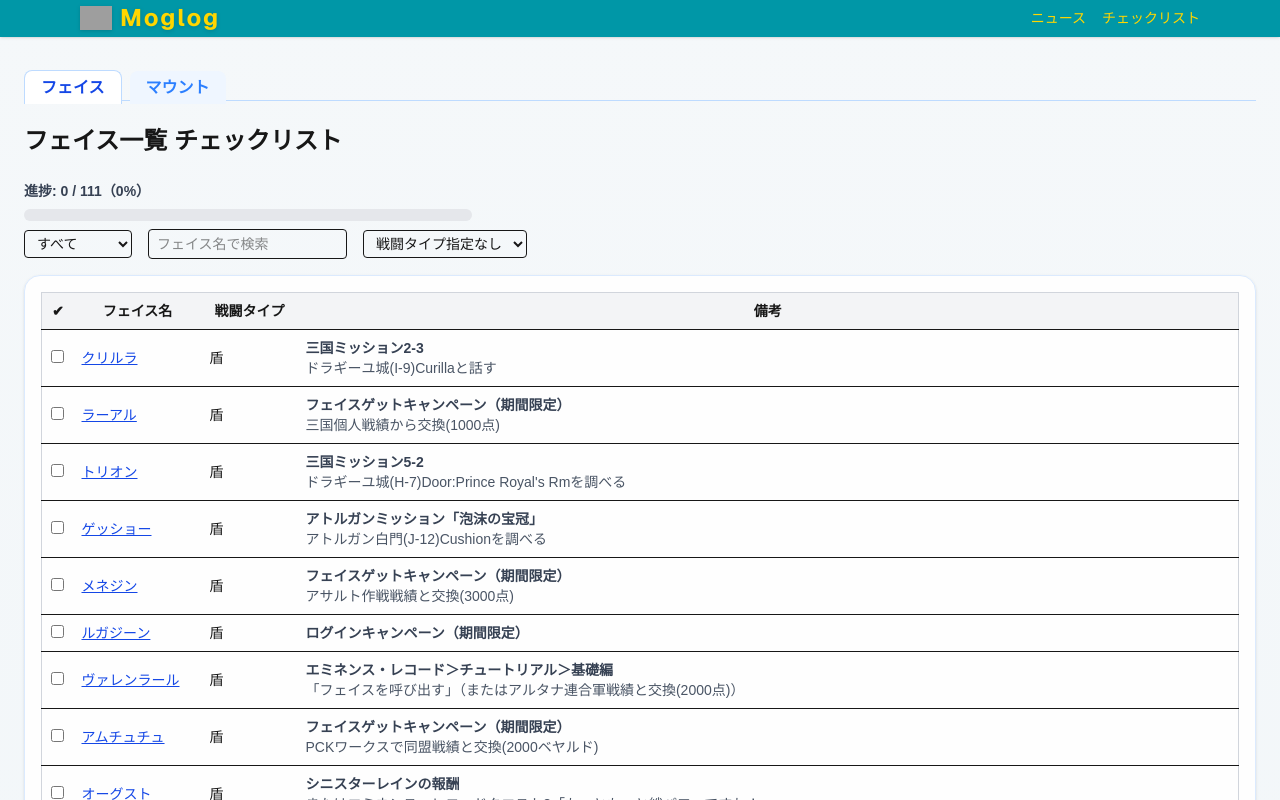
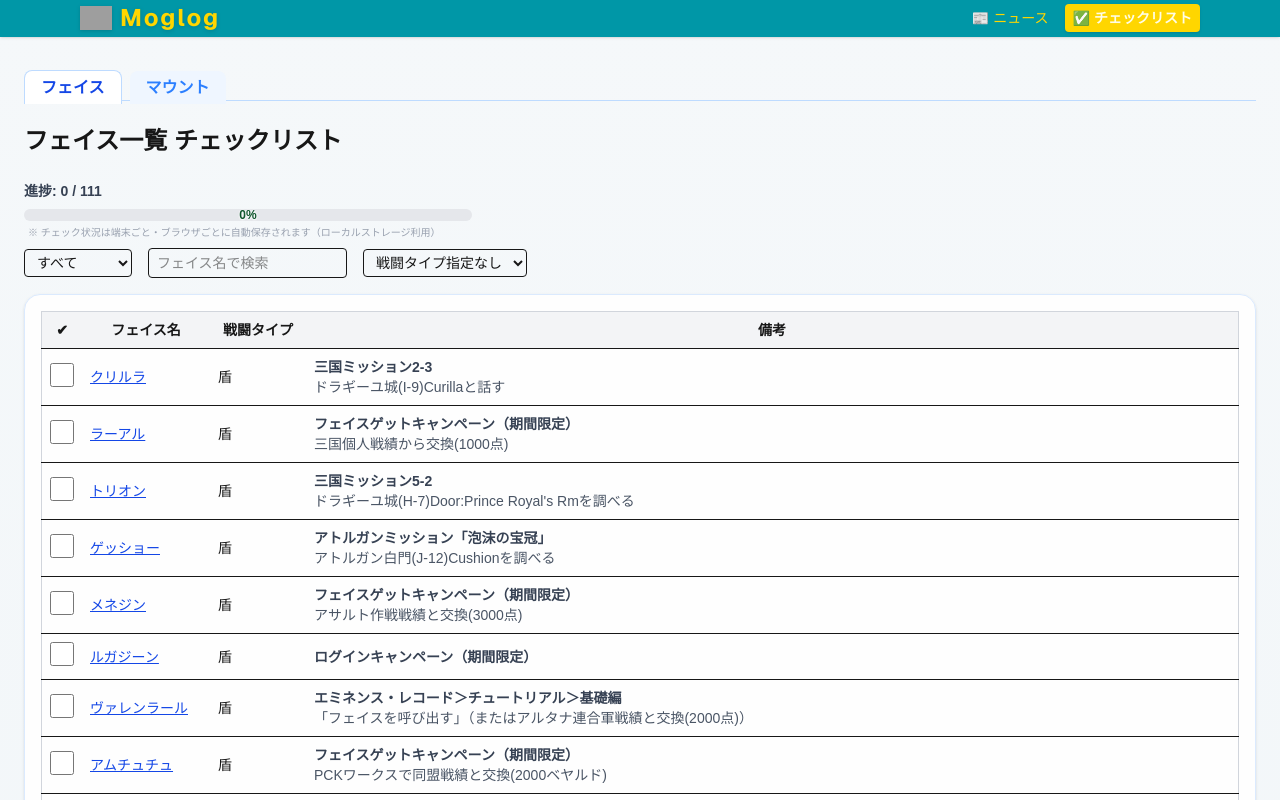
Before and after one commit to ff11-moglog/ff11-moglog, a Next.js app in the folder ff11-moglog/: page /checklist/face in a window 1280 px wide. Shown: the top 800 px of the page. Built offline with nearby package versions, Linux system fonts and the light colour scheme; grey boxes are pictures that could not be loaded.

Commit message:
チェックリストの進捗表示を改善し、モバイルとPCの表示を最適化。フッターを追加し、サイトマップを生成するルートを作成。

```diff
--- a/ff11-moglog/src/app/checklist/face/FaceChecklistClient.tsx
+++ b/ff11-moglog/src/app/checklist/face/FaceChecklistClient.tsx
@@ -70,12 +70,14 @@ export default function FaceChecklistClient({ roleOptions }: Props) {
       </nav>
       <h1 className="text-2xl font-bold mb-6">フェイス一覧 チェックリスト</h1>
       <div className="mb-2 text-xs md:text-sm font-semibold text-gray-700 flex items-center gap-4">
-        <span>進捗: {checkedFace.length} / {faceList.length}（{progress}%）</span>
+        <span>進捗: {checkedFace.length} / {faceList.length}</span>
       </div>
-      <div className="w-full max-w-md mb-2">
-        <div className="w-full h-3 bg-gray-200 rounded-full overflow-hidden">
+      <div className="w-full max-w-md mb-2 relative">
+        <div className="w-full h-3 bg-gray-200 rounded-full overflow-hidden relative">
           <div className="h-3 bg-green-400 transition-all duration-300" style={{ width: `${progress}%` }} />
+          <span className="absolute left-1/2 top-1/2 -translate-x-1/2 -translate-y-1/2 text-xs font-bold text-green-900 select-none" style={{textShadow:'0 1px 2px #fff,0 0 2px #fff'}}>{progress}%</span>
         </div>
+        <div className="text-[10px] text-gray-400 mt-1 ml-1">※ チェック状況は端末ごと・ブラウザごとに自動保存されます（ローカルストレージ利用）</div>
       </div>
       <div className="flex flex-wrap gap-2 mb-4 items-center text-xs md:text-sm">
         <label>
@@ -112,7 +114,46 @@ export default function FaceChecklistClient({ roleOptions }: Props) {
         </label>
       </div>
       <section className="bg-white/90 rounded-2xl border border-blue-100 p-4 md:col-span-2 shadow transition hover:shadow-lg duration-200">
-        <div className="overflow-x-auto w-full">
+        {/* モバイル：カード型リスト */}
+        <div className="block md:hidden">
+          <ul className="space-y-3">
+            {filteredList.map((face) => (
+              <li
+                key={face.name}
+                className={
+                  `border rounded-xl p-3 flex flex-col gap-1 shadow-sm transition cursor-pointer` +
+                  (checkedFace.includes(face.name) ? ' bg-green-100/70 border-green-200' : ' bg-white')
+                }
+                onClick={() => setCheckedFace(prev => prev.includes(face.name) ? prev.filter(x => x !== face.name) : [...prev, face.name])}
+              >
+                <div className="flex items-center gap-2">
+                    <input
+                      type="checkbox"
+                      checked={checkedFace.includes(face.name)}
+                      onClick={e => e.stopPropagation()}
+                      onChange={() => setCheckedFace(prev => prev.includes(face.name) ? prev.filter(x => x !== face.name) : [...prev, face.name])}
+                      className="w-6 h-6 cursor-pointer rounded border-2 border-blue-300 text-green-500 focus:ring-2 focus:ring-blue-200 focus:border-blue-400 transition"
+                      style={{ minWidth: 24, minHeight: 24, background: '#f8fafc' }}
+                    />
+                  <span className="font-bold text-base text-blue-900">
+                    {face.link ? (
+                      <a href={face.link} target="_blank" rel="noopener noreferrer" className="underline text-blue-700 hover:text-blue-900 break-words">{face.name}</a>
+                    ) : face.name}
+                  </span>
+                </div>
+                <div className="flex items-center gap-2 text-sm">
+                  <span className="font-bold text-gray-700">{face.role}</span>
+                  {face.flag && <span className="text-xs text-gray-500">{face.flag}</span>}
+                </div>
+                {face.remarks && (
+                  <div className="text-xs text-gray-700 break-words">{face.remarks}</div>
+                )}
+              </li>
+            ))}
+          </ul>
+        </div>
+        {/* PC：従来のテーブル */}
+        <div className="hidden md:block overflow-x-auto w-full">
           <table className="min-w-[700px] w-full table-auto border border-gray-300 text-xs md:text-sm">
             <thead className="bg-gray-100 sticky top-0 z-10">
               <tr>
@@ -138,6 +179,8 @@ export default function FaceChecklistClient({ roleOptions }: Props) {
                       checked={checkedFace.includes(face.name)}
                       onClick={e => e.stopPropagation()}
                       onChange={() => setCheckedFace(prev => prev.includes(face.name) ? prev.filter(x => x !== face.name) : [...prev, face.name])}
+                      className="w-6 h-6 cursor-pointer rounded border-2 border-blue-300 text-green-500 focus:ring-2 focus:ring-blue-200 focus:border-blue-400 transition"
+                      style={{ minWidth: 24, minHeight: 24, background: '#f8fafc' }}
                     />
                   </td>
                   <td className="p-2 align-middle">
--- a/ff11-moglog/src/app/checklist/mount/MountChecklistClient.tsx
+++ b/ff11-moglog/src/app/checklist/mount/MountChecklistClient.tsx
@@ -65,12 +65,14 @@ export default function MountChecklistClient({}: Props) {
       </nav>
       <h1 className="text-2xl font-bold mb-6">マウント一覧 チェックリスト</h1>
       <div className="mb-2 text-xs md:text-sm font-semibold text-gray-700 flex items-center gap-4">
-        <span>進捗: {checkedMount.length} / {mountList.length}（{progress}%）</span>
+        <span>進捗: {checkedMount.length} / {mountList.length}</span>
       </div>
-      <div className="w-full max-w-md mb-2">
-        <div className="w-full h-3 bg-gray-200 rounded-full overflow-hidden">
+      <div className="w-full max-w-md mb-2 relative">
+        <div className="w-full h-3 bg-gray-200 rounded-full overflow-hidden relative">
           <div className="h-3 bg-green-400 transition-all duration-300" style={{ width: `${progress}%` }} />
+          <span className="absolute left-1/2 top-1/2 -translate-x-1/2 -translate-y-1/2 text-xs font-bold text-green-900 select-none" style={{textShadow:'0 1px 2px #fff,0 0 2px #fff'}}>{progress}%</span>
         </div>
+        <div className="text-[10px] text-gray-400 mt-1 ml-1">※ チェック状況は端末ごと・ブラウザごとに自動保存されます（ローカルストレージ利用）</div>
       </div>
       <div className="flex flex-wrap gap-2 mb-4 items-center text-xs md:text-sm">
         <label>
@@ -95,7 +97,49 @@ export default function MountChecklistClient({}: Props) {
         </label>
       </div>
       <section className="bg-white/90 rounded-2xl border border-blue-100 p-4 md:col-span-2 shadow transition hover:shadow-lg duration-200">
-        <div className="overflow-x-auto w-full">
+        {/* モバイル：カード型リスト */}
+        <div className="block md:hidden">
+          <ul className="space-y-3">
+            {filteredList.map((mount) => (
+              <li
+                key={mount.name}
+                className={
+                  `border rounded-xl p-3 flex flex-col gap-1 shadow-sm transition cursor-pointer` +
+                  (checkedMount.includes(mount.name) ? ' bg-green-100/70 border-green-200' : ' bg-white')
+                }
+                onClick={() => setCheckedMount(prev => prev.includes(mount.name) ? prev.filter(x => x !== mount.name) : [...prev, mount.name])}
+              >
+                <div className="flex items-center gap-2">
+                  <input
+                    type="checkbox"
+                    checked={checkedMount.includes(mount.name)}
+                    onClick={e => e.stopPropagation()}
+                    onChange={() => setCheckedMount(prev => prev.includes(mount.name) ? prev.filter(x => x !== mount.name) : [...prev, mount.name])}
+                    className="w-5 h-5"
+                  />
+                  <span className="font-bold text-base text-blue-900">
+                    {mount.name_url ? (
+                      <a href={mount.name_url} target="_blank" rel="noopener noreferrer" className="underline text-blue-700 hover:text-blue-900 break-words">{mount.name}</a>
+                    ) : mount.name}
+                  </span>
+                </div>
+                <div className="flex items-center gap-2 text-sm">
+                  <span className="font-bold text-lg text-gray-700">{mount.ticket}</span>
+                  <span className="text-gray-500">【銀】チケ</span>
+                </div>
+                {mount.remarks && (
+                  <div className="text-xs text-gray-700 break-words">
+                    {mount.remarks_url ? (
+                      <a href={mount.remarks_url} target="_blank" rel="noopener noreferrer" className="underline text-blue-700 hover:text-blue-900 break-words">{mount.remarks}</a>
+                    ) : mount.remarks}
+                  </div>
+                )}
+              </li>
+            ))}
+          </ul>
+        </div>
+        {/* PC：従来のテーブル */}
+        <div className="hidden md:block overflow-x-auto w-full">
           <table className="min-w-[600px] w-full table-auto border border-gray-300 text-xs md:text-sm">
             <thead className="bg-gray-100 sticky top-0 z-10">
               <tr>
@@ -121,6 +165,8 @@ export default function MountChecklistClient({}: Props) {
                       checked={checkedMount.includes(mount.name)}
                       onClick={e => e.stopPropagation()}
                       onChange={() => setCheckedMount(prev => prev.includes(mount.name) ? prev.filter(x => x !== mount.name) : [...prev, mount.name])}
+                      className="w-6 h-6 cursor-pointer rounded border-2 border-blue-300 text-green-500 focus:ring-2 focus:ring-blue-200 focus:border-blue-400 transition"
+                      style={{ minWidth: 24, minHeight: 24, background: '#f8fafc' }}
                     />
                   </td>
                   <td className="p-2 align-middle">
--- a/ff11-moglog/src/app/page.tsx
+++ b/ff11-moglog/src/app/page.tsx
@@ -11,12 +11,12 @@ const MONTHLY_ANBAS={
 
 const MONTHLY_LOGINPOINT={
   loginPointGrantPeriod: "8月4日（月）23:00頃",
-  loginPointExchangePeriod: "2025年8月11日（月）23:59頃",
+  loginPointExchangePeriod: "8月11日（月）23:59頃",
 };
 
 // --- 月次更新用定数 ---
 const MONTHLY_CAMPAIGN = {
-  currentPeriod: "2025年7月11日（金）17:00頃 ～ 7月17日（木）23:59頃",
+  currentPeriod: "7月11日（金）17:00頃 ～ 7月17日（木）23:59頃",
   nextCampaignPeriod: "未定",
   currentCampaignList: [
     {
@@ -224,7 +224,7 @@ export default async function Home() {
                   className="text-yellow-700 font-bold underline hover:text-yellow-900"
                   title="公式バージョンアップ情報"
                 >
-                  2025年7月10日（木）
+                  7月10日（木）
                 </a>
               </div>
             </div>
@@ -301,17 +301,6 @@ export default async function Home() {
         {/* 下部余白 */}
         <div className="h-12 md:h-16" />
 
-        {/* フッター */}
-        <footer className="w-full bg-[#f7f3e7] border-t border-[#e0e0c0] text-yellow-900 text-xs md:text-sm py-4 flex flex-col items-center font-semibold">
-          <div className="max-w-6xl w-full flex flex-col md:flex-row items-center justify-between gap-2 px-4">
-            <span>© 2025 Moglog / FINAL FANTASY XI Community Fan Project</span>
-            <span>
-              <a href="https://www.playonline.com/ff11/" target="_blank" rel="noopener noreferrer" className="underline hover:text-yellow-700">公式サイト</a>
-              <span className="mx-2">|</span>
-              <a href="https://wiki.ffo.jp/" target="_blank" rel="noopener noreferrer" className="underline hover:text-yellow-700">FF11用語辞典</a>
-            </span>
-          </div>
-        </footer>
       </main>
     );
 }
--- a/ff11-moglog/src/components/Header.tsx
+++ b/ff11-moglog/src/components/Header.tsx
@@ -2,9 +2,15 @@
 import React, { useState } from 'react';
 import Link from "next/link";
 import Image from "next/image";
+import { usePathname } from 'next/navigation';
 
 export default function Header() {
   const [menuOpen, setMenuOpen] = useState(false);
+  const pathname = usePathname();
+  const navItems = [
+    { href: '/', label: 'ニュース', icon: '📰' },
+    { href: '/checklist', label: 'チェックリスト', icon: '✅' },
+  ];
   return (
     <header className="w-full bg-[#0097a7] border-b border-[#0097a7] shadow-sm fixed top-0 left-0 right-0 z-50">
 
@@ -17,8 +23,21 @@ export default function Header() {
         </div>
         {/* PCナビ */}
         <nav className="hidden md:flex gap-4 text-sm font-medium">
-          <Link href="/" className="text-[#ffd600] hover:text-[#fff9c4] transition">ニュース</Link>
-          <Link href="/checklist" className="text-[#ffd600] hover:text-[#fff9c4] transition">チェックリスト</Link>
+          {navItems.map(item => (
+            <Link
+              key={item.href}
+              href={item.href}
+              className={
+                (pathname === item.href || (item.href !== '/' && pathname.startsWith(item.href)))
+                  ? 'text-[#fffde7] bg-[#ffd600] rounded px-2 py-1 font-bold flex items-center gap-1 shadow transition'
+                  : 'text-[#ffd600] hover:text-[#fff9c4] transition flex items-center gap-1'
+              }
+              aria-current={pathname === item.href ? 'page' : undefined}
+            >
+              <span>{item.icon}</span>
+              {item.label}
+            </Link>
+          ))}
         </nav>
         {/* ハンバーガーアイコン（モバイル用） 非表示中 */}
 
@@ -37,8 +56,22 @@ export default function Header() {
 
       {menuOpen && (
         <nav className="md:hidden bg-white bg-opacity-95 border-b border-cyan-200 shadow-sm px-6 py-4 animate-fade-in-down">
-          <Link href="/" className="block py-2 text-cyan-900 hover:text-cyan-600 transition">ニュース</Link>
-          <Link href="/checklist" className="block py-2 text-cyan-900 hover:text-cyan-600 transition">チェックリスト</Link>
+          {navItems.map(item => (
+            <Link
+              key={item.href}
+              href={item.href}
+              className={
+                (pathname === item.href || (item.href !== '/' && pathname.startsWith(item.href)))
+                  ? 'block py-2 text-cyan-900 font-bold bg-cyan-100 rounded flex items-center gap-1'
+                  : 'block py-2 text-cyan-900 hover:text-cyan-600 transition flex items-center gap-1'
+              }
+              onClick={() => setMenuOpen(false)}
+              aria-current={pathname === item.href ? 'page' : undefined}
+            >
+              <span>{item.icon}</span>
+              {item.label}
+            </Link>
+          ))}
         </nav>
       )}
 
```
Also changed, not shown: ff11-moglog/src/app/layout.tsx (+12 -0 lines), ff11-moglog/src/app/sitemap.xml/route.ts (added, +23 -0 lines).
